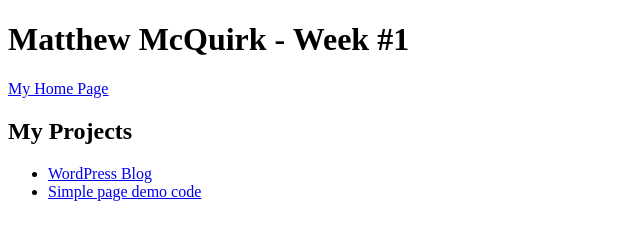
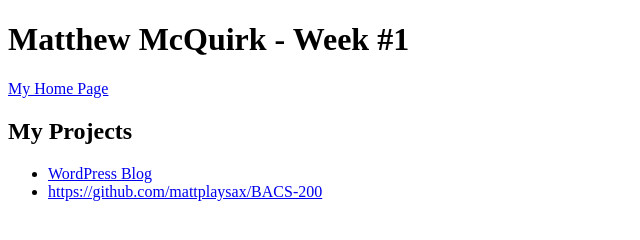
Before and after one commit to mattplaysax/BACS-200, a plain HTML site: page bacs200/01/index.html in a window 1280 px wide. Shown: the whole page, without its empty margins (0-640 px from the left). Drawn offline with Linux system fonts and the light colour scheme.

Commit message:
update index 1

```diff
--- a/bacs200/01/index.html
+++ b/bacs200/01/index.html
@@ -24,7 +24,7 @@
             </a>
         </li>
         <li>
-            <a href="simple.html">Simple page demo code</a>
+            <a href="simple.html">https://github.com/mattplaysax/BACS-200</a>
         </li>
     </ul>
 
```
